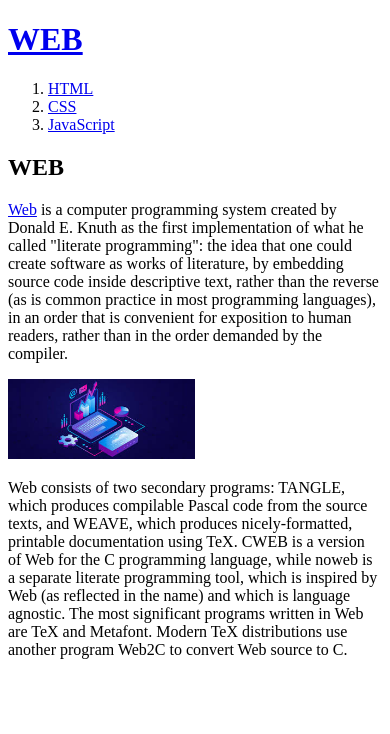
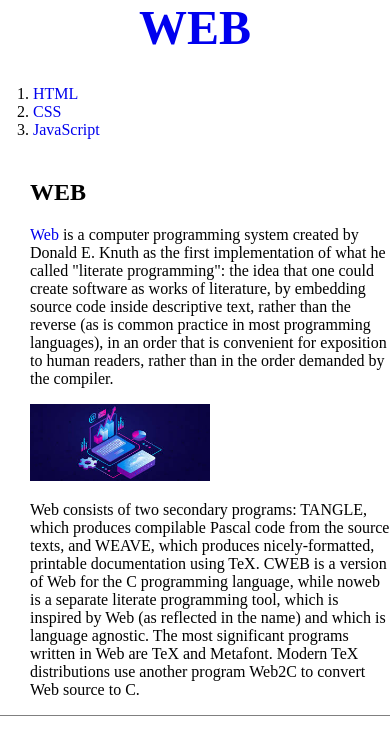
Before and after one commit to realsteel-steelmountain/WEB1, a plain HTML site: page index.html in a window 390 px wide. Drawn offline with Linux system fonts and the light colour scheme; a script that the page names is missing.

Commit message:
Add files via upload

```diff
--- a/index.html
+++ b/index.html
@@ -6,16 +6,66 @@
     </title>
     <meta charset="utf-8">
 </head>
+<style>
+    body{
+        margin: 0;
+    }
+    a {
+        color: balck;
+        text-decoration: none;
+    }
+    h1{
+        font-size: 300%;
+        text-align: center;
+        border-bottom: 2px solid grey;
+        margin: 0px;
+        padding-bottom: 10px;
+    }
+    ol{
+        border-right: 1px solid grey;
+        width: 100px;
+        margin: 0x;
+        padding: 20px;
 
+    }
+    #grid{
+        display: grid;
+        grid-template-columns: 150px 1fr;
+        border-bottom: 1px solid grey;
+        }
+    #grid ol{
+        padding-left: 33px;
+        margin:0;
+
+    }
+    #article{
+        margin-left:30px;
+
+    }
+
+    @media(max-width: 800px){
+        #grid{
+            display: block;
+        }
+        ol{
+            border-right: none;
+        }
+        h1{
+            border-bottom: none;
+        }
+    }
+
+</style>
 
 <body>
     <h1><a href="index.html">WEB</a></h1>
+    <div id="grid">
         <ol>
             <li><a href="1.html">HTML</a></li>
             <li><a href="2.html">CSS</a></li>
             <li><a href="3.html">JavaScript</a></li>
         </ol>
-
+        <div id="article">
             <h2>WEB</h2>
 
             <p><a href="https://en.wikipedia.org/wiki/Web_(programming_system)"
@@ -33,6 +83,9 @@
                 The most significant programs written in Web are TeX and Metafont.
                 Modern TeX distributions use another program Web2C to convert Web source to C.
             </p>
+        </div>
+    </div>
+
     <p><div id="disqus_thread"></div>
         <script>
             /**
@@ -53,5 +106,6 @@
         </script>
         <noscript>Please enable JavaScript to view the <a href="https://disqus.com/?ref_noscript">comments powered by Disqus.</a></noscript>
     </p>
+
     </body>
 </html>
```
Also changed, not shown: 1.html (+31 -2 lines), 2.html (+25 -9 lines), 3.html (+26 -2 lines). Lines whose indentation alone changed are shown as unchanged.
